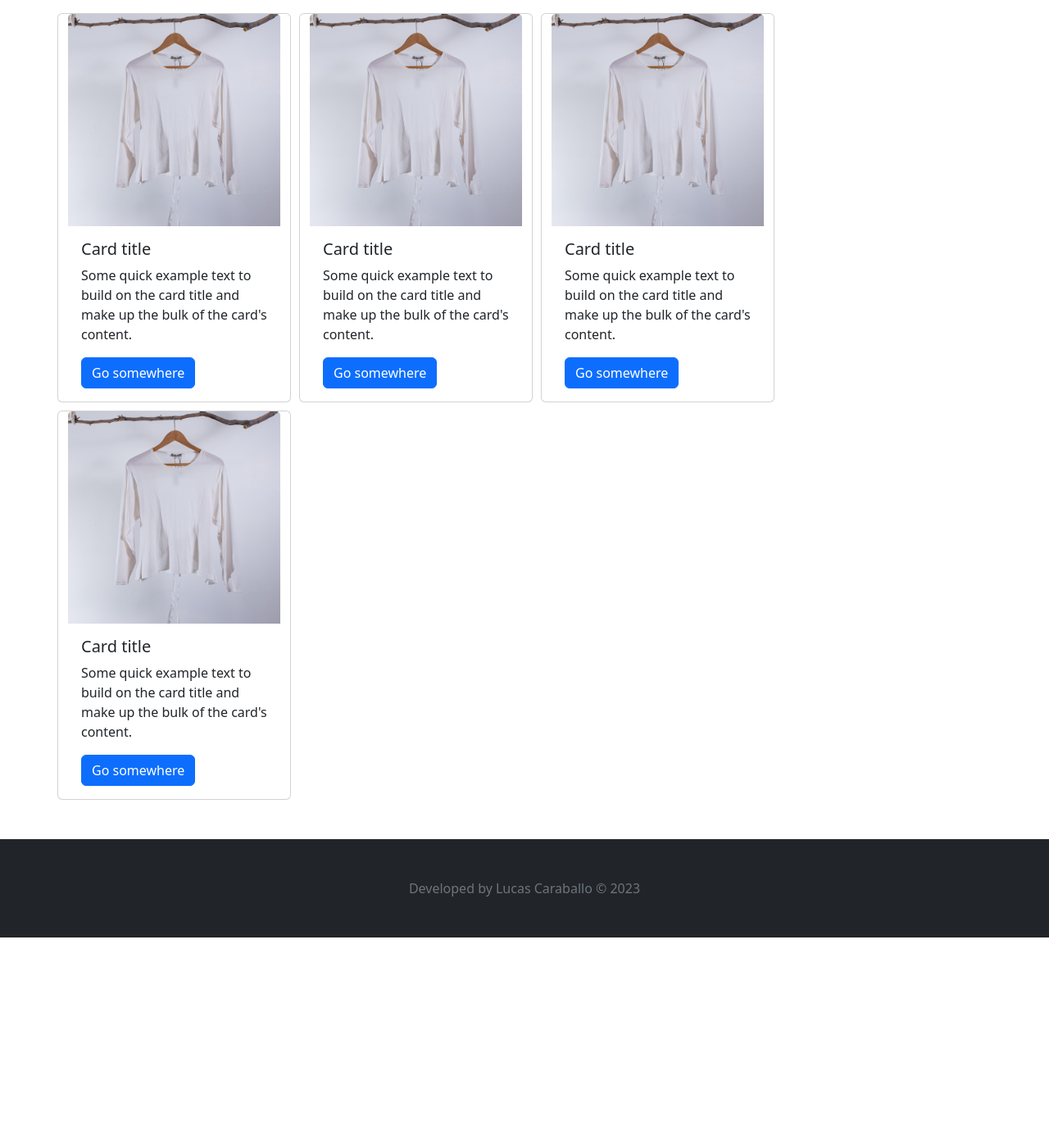
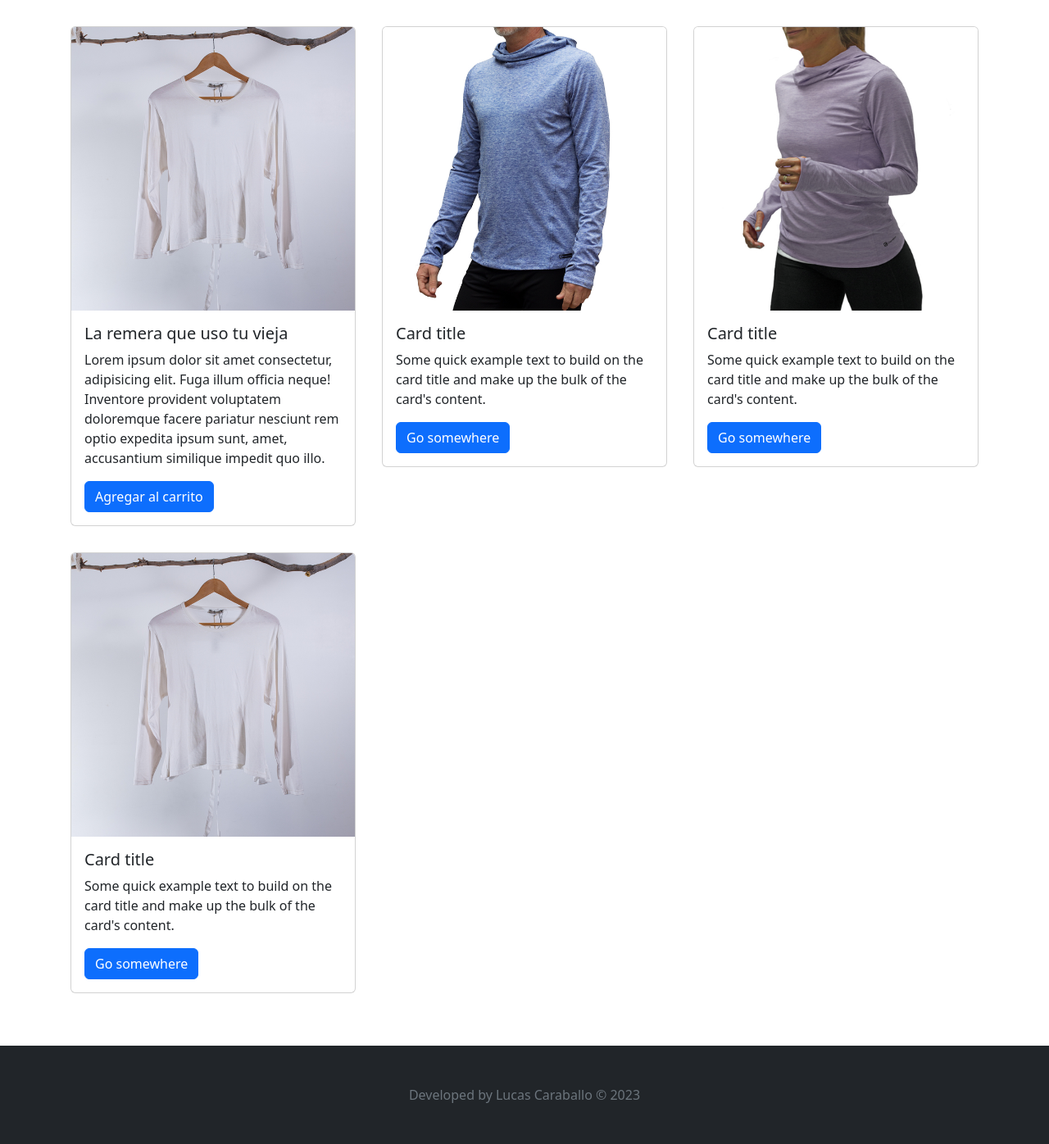
Before and after one commit to LucasCABJ/php-dv-udemy-tarea, a PHP site: page / in a window 1280 px wide. Shown: the part 150-1546 px from the top of the page at 82% size. Before the commit the page ends 1294 px from the top, so only its background shows below. Run offline with PHP 8.4, Linux system fonts and the light colour scheme.

Commit message:
grid fixed

```diff
--- a/poo-project/index.php
+++ b/poo-project/index.php
@@ -16,11 +16,13 @@
             <a class="navbar-brand" href="#">Luvo</a>
             <div class='d-flex'>
                 <div class="login-register d-lg-none">
-                    <button class="btn btn-success" type="submit">Iniciar Sesion</button>
-                    <button class="btn btn-secondary me-2" type="submit">Registrarse</button>
+                    <a href="#" class="btn btn-success" type="submit">Iniciar Sesion</a>
+                    <a href="#" class="btn btn-secondary me-2" type="submit">Registrarse</a>
                 </div>
 
-                <button class="navbar-toggler" type="button" data-bs-toggle="collapse" data-bs-target="#navbarSupportedContent" aria-controls="navbarSupportedContent" aria-expanded="false" aria-label="Toggle navigation">
+                <button class="navbar-toggler" type="button" data-bs-toggle="collapse"
+                    data-bs-target="#navbarSupportedContent" aria-controls="navbarSupportedContent"
+                    aria-expanded="false" aria-label="Toggle navigation">
                     <span class="navbar-toggler-icon"></span>
                 </button>
             </div>
@@ -30,7 +32,8 @@
                         <a class="nav-link active" aria-current="page" href="#">Inicio</a>
                     </li>
                     <li class="nav-item dropdown">
-                        <a class="nav-link dropdown-toggle" href="#" role="button" data-bs-toggle="dropdown" aria-expanded="false">
+                        <a class="nav-link dropdown-toggle" href="#" role="button" data-bs-toggle="dropdown"
+                            aria-expanded="false">
                             Categorias
                         </a>
                         <ul class="dropdown-menu">
@@ -51,8 +54,9 @@
                     <button class="btn btn-outline-success" type="submit">Buscar</button>
                 </form>
                 <div class="login-register">
-                    <button class="btn btn-success me-lg-1 mb-2 mb-lg-0 d-none d-lg-inline-block" type="submit">Iniciar Sesion</button>
-                    <button class="btn btn-secondary d-none d-lg-inline-block" type="submit">Registrarse</button>
+                    <a href="#" class="btn btn-success me-lg-1 mb-2 mb-lg-0 d-none d-lg-inline-block" type="submit">Iniciar
+                        Sesion</a>
+                    <a href="#" class="btn btn-secondary d-none d-lg-inline-block" type="submit">Registrarse</a>
                 </div>
             </div>
         </div>
@@ -66,37 +70,48 @@
             </div>
         </header>
 
-        <div class="row" style='gap: 10px'>
-            <div class="card col-3">
-                <img src="./assets/img/remera-01.jpg" class="card-img-top" alt="...">
-                <div class="card-body">
-                    <h5 class="card-title">Card title</h5>
-                    <p class="card-text">Some quick example text to build on the card title and make up the bulk of the card's content.</p>
-                    <a href="#" class="btn btn-primary">Go somewhere</a>
+        <div class="row">
+            <div class="col-12 col-md-6 col-lg-4 p-3">
+                <div class="card">
+                    <img src="./assets/img/remera-01.jpg" class="card-img-top" alt="...">
+                    <div class="card-body">
+                        <h5 class="card-title">La remera que uso tu vieja</h5>
+                        <p class="card-text">Lorem ipsum dolor sit amet consectetur, adipisicing elit. Fuga illum officia neque! Inventore provident voluptatem doloremque facere pariatur nesciunt rem optio expedita ipsum sunt, amet, accusantium similique impedit quo illo.</p>
+                        <a href="#" class="btn btn-primary">Agregar al carrito</a>
+                    </div>
                 </div>
             </div>
-            <div class="card col-3">
-                <img src="./assets/img/remera-01.jpg" class="card-img-top" alt="...">
-                <div class="card-body">
-                    <h5 class="card-title">Card title</h5>
-                    <p class="card-text">Some quick example text to build on the card title and make up the bulk of the card's content.</p>
-                    <a href="#" class="btn btn-primary">Go somewhere</a>
+            <div class="col-12 col-md-6 col-lg-4 p-3">
+                <div class="card">
+                    <img src="./assets/img/buzo-01.jpg" class="card-img-top" alt="...">
+                    <div class="card-body">
+                        <h5 class="card-title">Card title</h5>
+                        <p class="card-text">Some quick example text to build on the card title and make up the bulk of
+                            the card's content.</p>
+                        <a href="#" class="btn btn-primary">Go somewhere</a>
+                    </div>
                 </div>
             </div>
-            <div class="card col-3">
-                <img src="./assets/img/remera-01.jpg" class="card-img-top" alt="...">
-                <div class="card-body">
-                    <h5 class="card-title">Card title</h5>
-                    <p class="card-text">Some quick example text to build on the card title and make up the bulk of the card's content.</p>
-                    <a href="#" class="btn btn-primary">Go somewhere</a>
+            <div class="col-12 col-md-6 col-lg-4 p-3">
+                <div class="card">
+                    <img src="./assets/img/buzo-02.jpg" class="card-img-top" alt="...">
+                    <div class="card-body">
+                        <h5 class="card-title">Card title</h5>
+                        <p class="card-text">Some quick example text to build on the card title and make up the bulk of
+                            the card's content.</p>
+                        <a href="#" class="btn btn-primary">Go somewhere</a>
+                    </div>
                 </div>
             </div>
-            <div class="card col-3">
-                <img src="./assets/img/remera-01.jpg" class="card-img-top" alt="...">
-                <div class="card-body">
-                    <h5 class="card-title">Card title</h5>
-                    <p class="card-text">Some quick example text to build on the card title and make up the bulk of the card's content.</p>
-                    <a href="#" class="btn btn-primary">Go somewhere</a>
+            <div class="col-12 col-md-6 col-lg-4 p-3">
+                <div class="card">
+                    <img src="./assets/img/remera-01.jpg" class="card-img-top" alt="...">
+                    <div class="card-body">
+                        <h5 class="card-title">Card title</h5>
+                        <p class="card-text">Some quick example text to build on the card title and make up the bulk of
+                            the card's content.</p>
+                        <a href="#" class="btn btn-primary">Go somewhere</a>
+                    </div>
                 </div>
             </div>
         </div>
```
Also changed, not shown: poo-project/assets/img/buzo-01.jpg (added), poo-project/assets/img/buzo-02.jpg (added).
